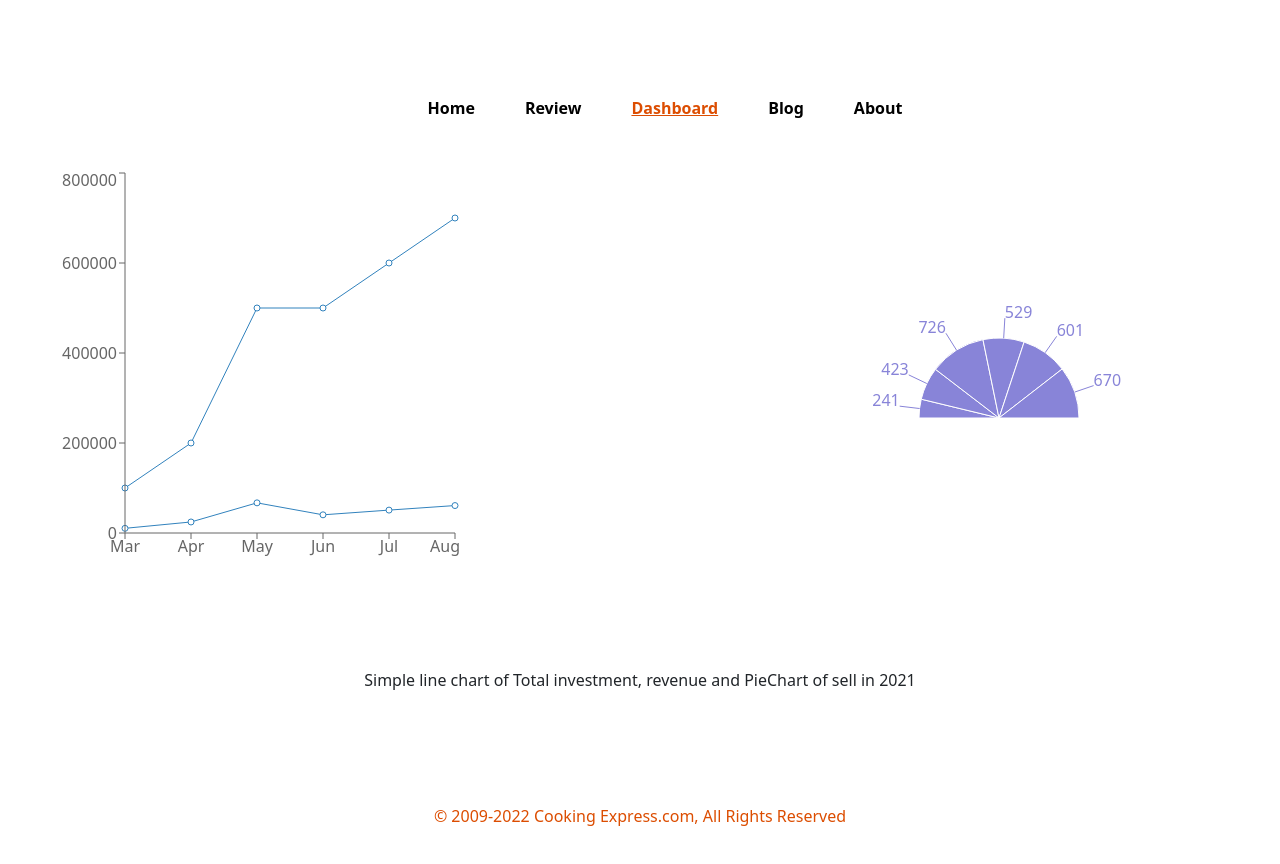
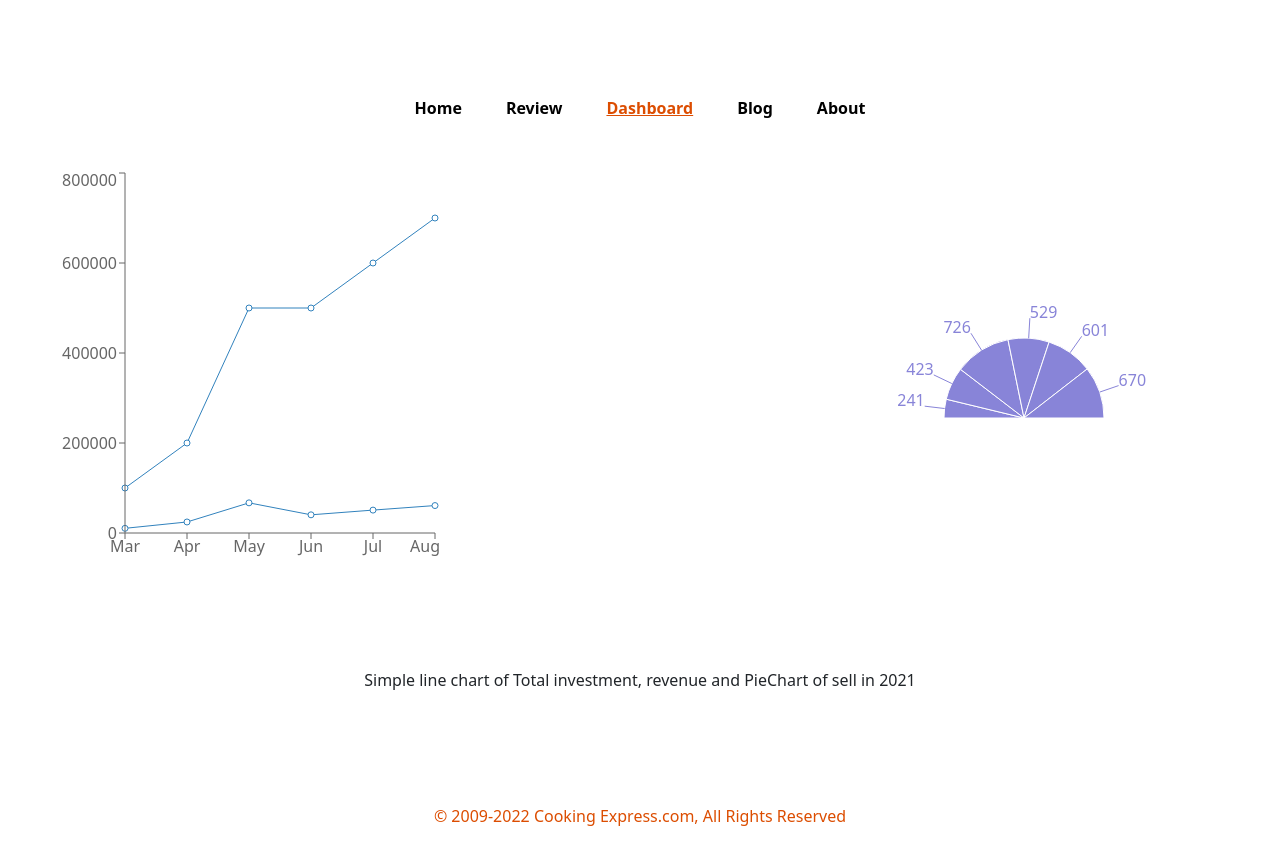
Before and after one commit to writerowson/kitchen-a9, a React (Create React App) app: page /dashboard in a window 1280 px wide. Shown: the top 864 px of the page. Built offline with nearby package versions, Linux system fonts and the light colour scheme.

Commit message:
submited

```diff
--- a/src/components/DashBoard/Dashboard.js
+++ b/src/components/DashBoard/Dashboard.js
@@ -43,7 +43,7 @@ const Dashboard = () => {
     return (
         <div className=' mx-5  row  '>
             <div className='col-lg-8 col-12 '>
-                <LineChart width={400} height={400} data={data} >
+                <LineChart width={380} height={400} data={data} >
                     <Line dataKey={'investment'}></Line>
                     <Line dataKey={'revenue'}></Line>
                     <XAxis dataKey={'month'}></XAxis>
@@ -53,8 +53,8 @@ const Dashboard = () => {
 
             </div>
 
-            <div className='col-lg-4 col-12 ' >
-                <PieChart width={300} height={500}>
+            <div className='col-lg-4 col-12 text-start ' >
+                <PieChart width={350} height={500}>
                     <Pie
                         dataKey="sell"
                         startAngle={180}
@@ -70,7 +70,7 @@ const Dashboard = () => {
                 </PieChart>
 
             </div>
-            <p >Simple line chart of Total investment, revenue and PieChart of sell in 2021</p>
+            <p  >Simple line chart of Total investment, revenue and PieChart of sell in 2021</p>
         </div>
     );
 };
--- a/src/components/Header/Header.css
+++ b/src/components/Header/Header.css
@@ -5,6 +5,7 @@ nav {
 }
 
 nav a {
-    margin-left: 50px;
+    margin-right: 22px;
+    margin-left: 22px;
 
 }
--- a/src/components/Home/Home.js
+++ b/src/components/Home/Home.js
@@ -10,10 +10,10 @@ const Home = () => {
     return (
         <div className='container-fluid'>
             <div className='row d-flex  mb-5'>
-                <div className='col-lg-6 col-12 mb-5'>
+                <div className='col-lg-5 col-12 mb-5'>
                     <img src={img} width="400PX" alt="" />
                 </div>
-                <div className='col-lg-6 col-12 text-start mt-1'>
+                <div className='col-lg-7 col-12 text-start mt-1'>
                     <h1>Get Your Kitchen Appliances</h1>
                     <h1 >Set Your <span style={{ color: 'RGB(220,77,1)' }}>  Cooking Express</span></h1>
                     <p className='mt-3'> In this modern life  all busy in 24/7. For this busy life kitchen is the most untouchable part of every house. However, it's not any healthy solution. Modern kitchen accessories can be a healthy solution of time management and healthy food, That's why we are here </p>
```
